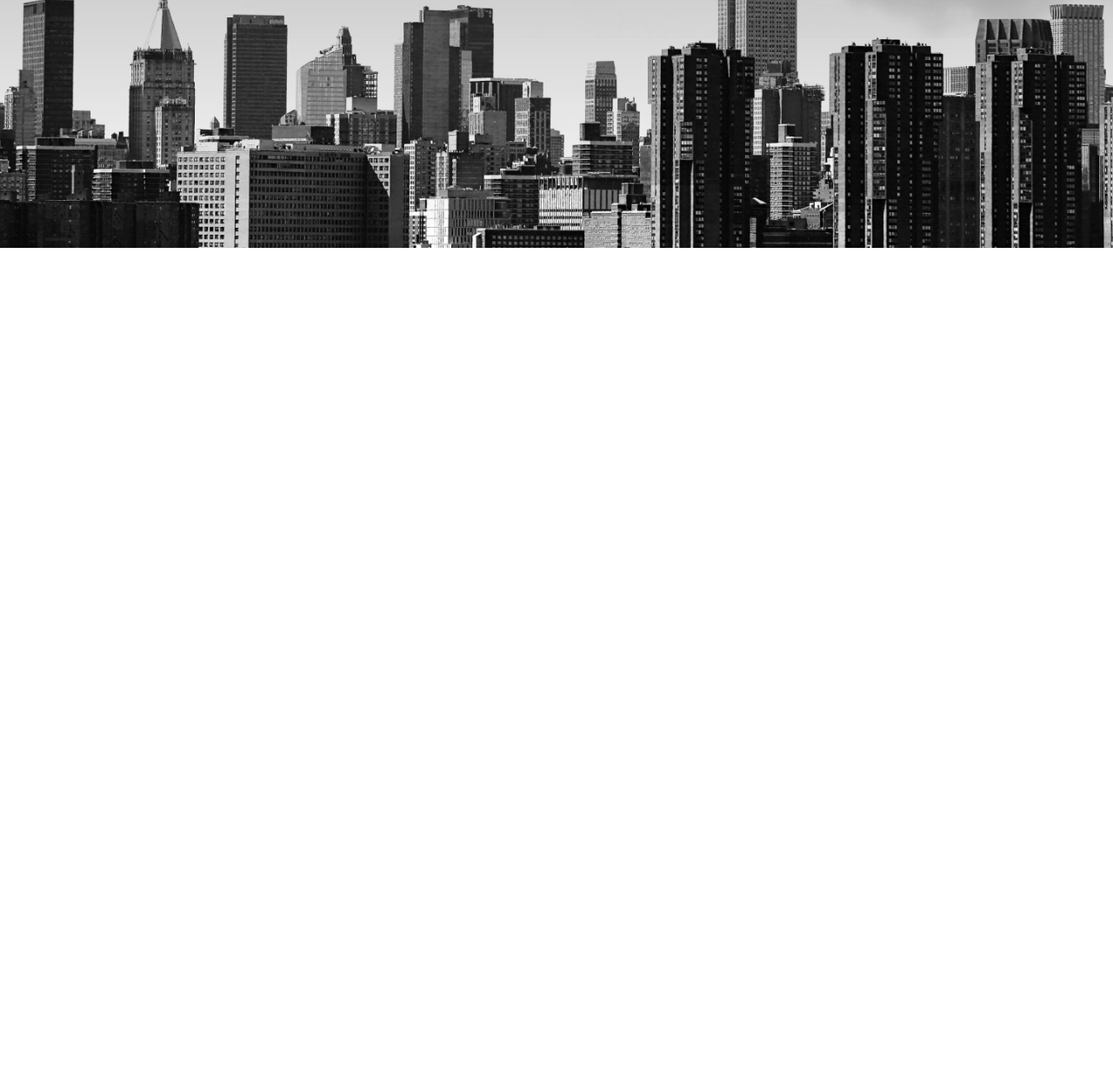
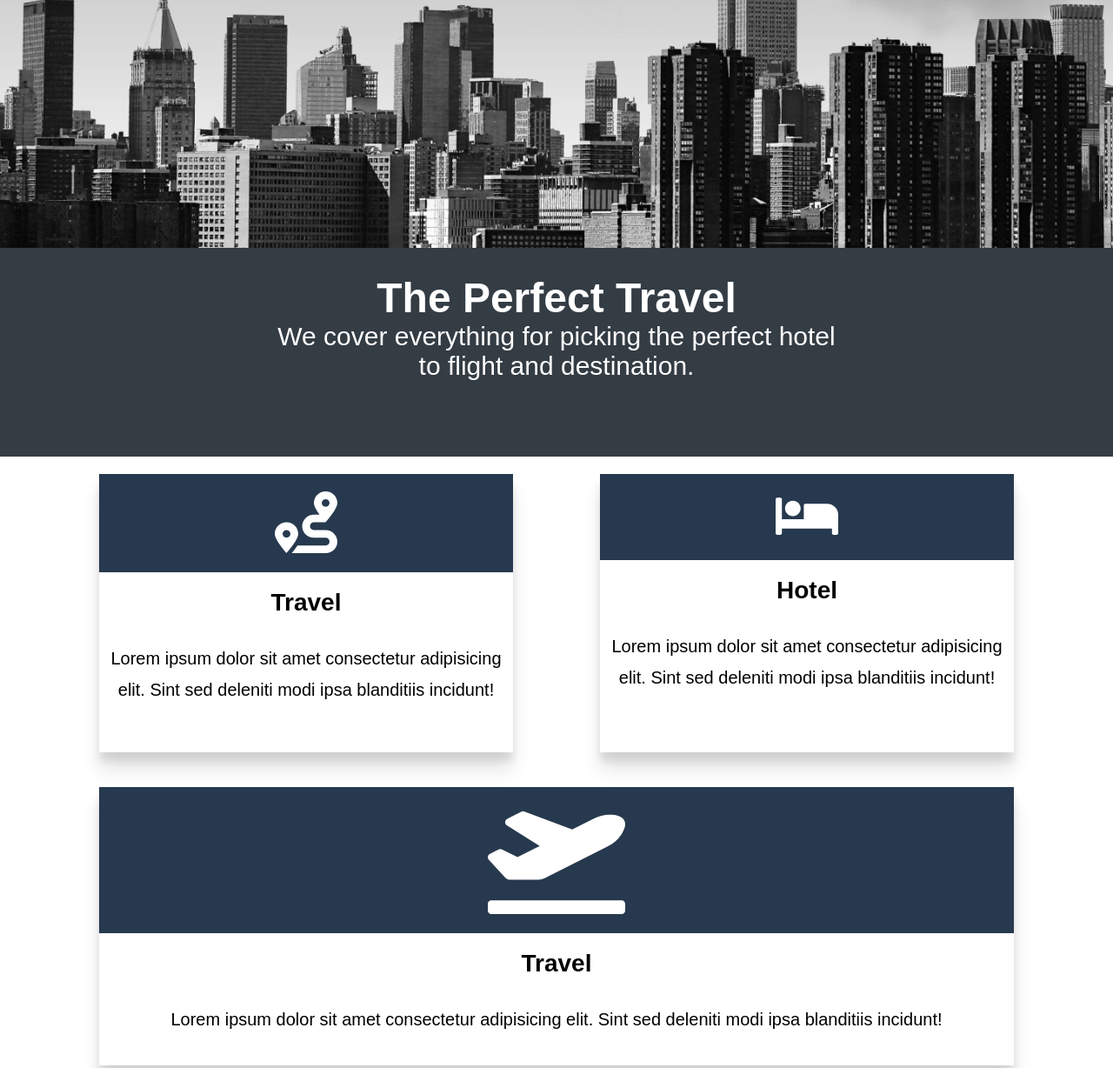
Before and after one commit to Ali-0111/Travel_Agency, a plain HTML site: page index.html in a window 1280 px wide. Shown: the part 1315-2543 px from the top of the page at 87% size. Before the commit the page ends 1600 px from the top, so only its background shows below. Drawn offline with Linux system fonts and the light colour scheme.

Commit message:
page:2 completed

```diff
--- a/index.html
+++ b/index.html
@@ -16,7 +16,7 @@
             <h1 id="logo" class="nav-head">Travelly</h1>
             <ul class="nav-list">
                 <li><a href="#Locations" title="Page:1">Locations</a></li>
-                <li><a href="#Benifits" title="Page:2">Benifits</a></li>
+                <li><a href="#Benefits" title="Page:2">Benefits</a></li>
                 <li><a href="#Contact" title="Page:3">Contact</a></li>
             </ul>
         </nav>
@@ -40,6 +40,41 @@
             <img src="./img/cloud.png" alt="" class="cloud moving-cloud-2">
 
         </section>
+        <section id="Benefits">
+            <header class="Benefits-head">
+                <h2>The Perfect Travel</h2>
+                <h3>We cover everything for picking the perfect hotel <br>
+                    to flight and destination.
+                </h3>
+            </header>
+            <div class="cards">
+                <div class="card">
+                    <div class="card-icon">
+                        <img src="./icons/route-solid.svg" alt="">
+
+                    </div>
+                    <h4>Travel</h4>
+                    <p>Lorem ipsum dolor sit amet consectetur adipisicing elit. Sint sed deleniti modi ipsa blanditiis incidunt!</p>
+                </div>
+                <div class="card">
+                    <div class="card-icon">
+                        <img src="./icons/bed-solid.svg" alt="">
+
+                    </div>
+                    <h4>Hotel</h4>
+                    <p>Lorem ipsum dolor sit amet consectetur adipisicing elit. Sint sed deleniti modi ipsa blanditiis incidunt!</p>
+                </div>
+
+                <div class="card">
+                    <div class="card-icon">
+                        <img src="./icons/plane-departure-solid.svg" alt="">
+
+                    </div>
+                    <h4>Travel</h4>
+                    <p>Lorem ipsum dolor sit amet consectetur adipisicing elit. Sint sed deleniti modi ipsa blanditiis incidunt! </p>
+                </div>
+            </div>
+        </section>
     </main>
     <footer></footer>
 </body>
--- a/style.css
+++ b/style.css
@@ -158,3 +158,53 @@ body {
       transform: translate(0%, 0%);
     }
   }
+
+.Benefits-head {
+    min-height: 30vh;
+    background: #343c44;
+    color:white;
+    padding:3rem;
+    display: flex;
+    flex-direction: column;
+    flex-direction: center;
+    align-items: center;
+    text-align: center;
+}
+/*Cards:*/
+.cards {
+    min-height: 70vh;
+    width: 90%;
+    margin: auto;
+
+    display: flex;
+    align-items: center;
+    justify-content: center;
+    flex-wrap: wrap;
+
+
+}
+.card {
+
+    flex:1 1 30rem;
+    min-height: 40vh;
+    text-align: center;
+    margin: 2rem 5rem;
+    box-shadow: 0px 10px 10px rgba(0, 0, 0, 0.1), 0px 20px 20px rgba(0, 0, 0, 0.1);
+
+
+}
+.card img{
+    max-width: 15%;
+    margin: 2rem;
+}
+.card-icon{
+
+    background: #27394e;
+}
+
+.card h4,
+.card p {
+  padding: 1rem;
+  line-height: 1.8;
+}
+/*End of Cards*/
```
